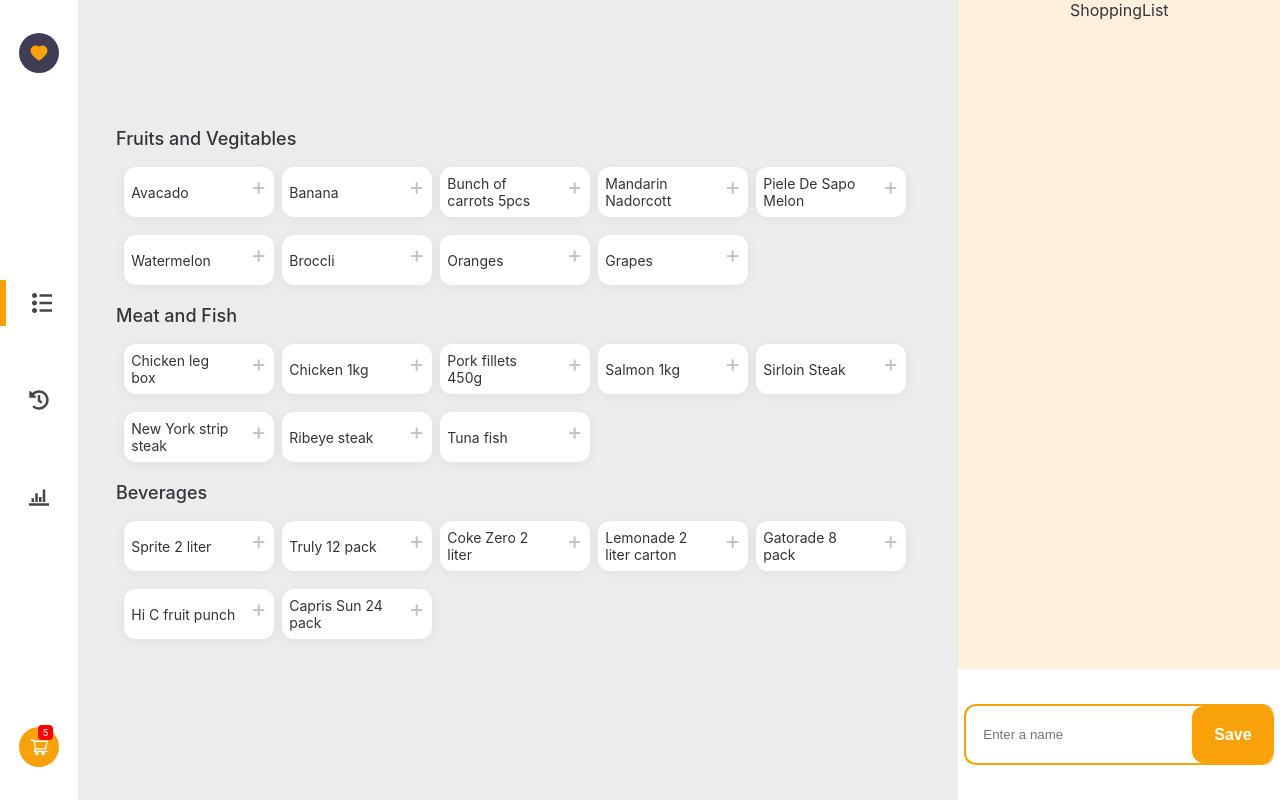
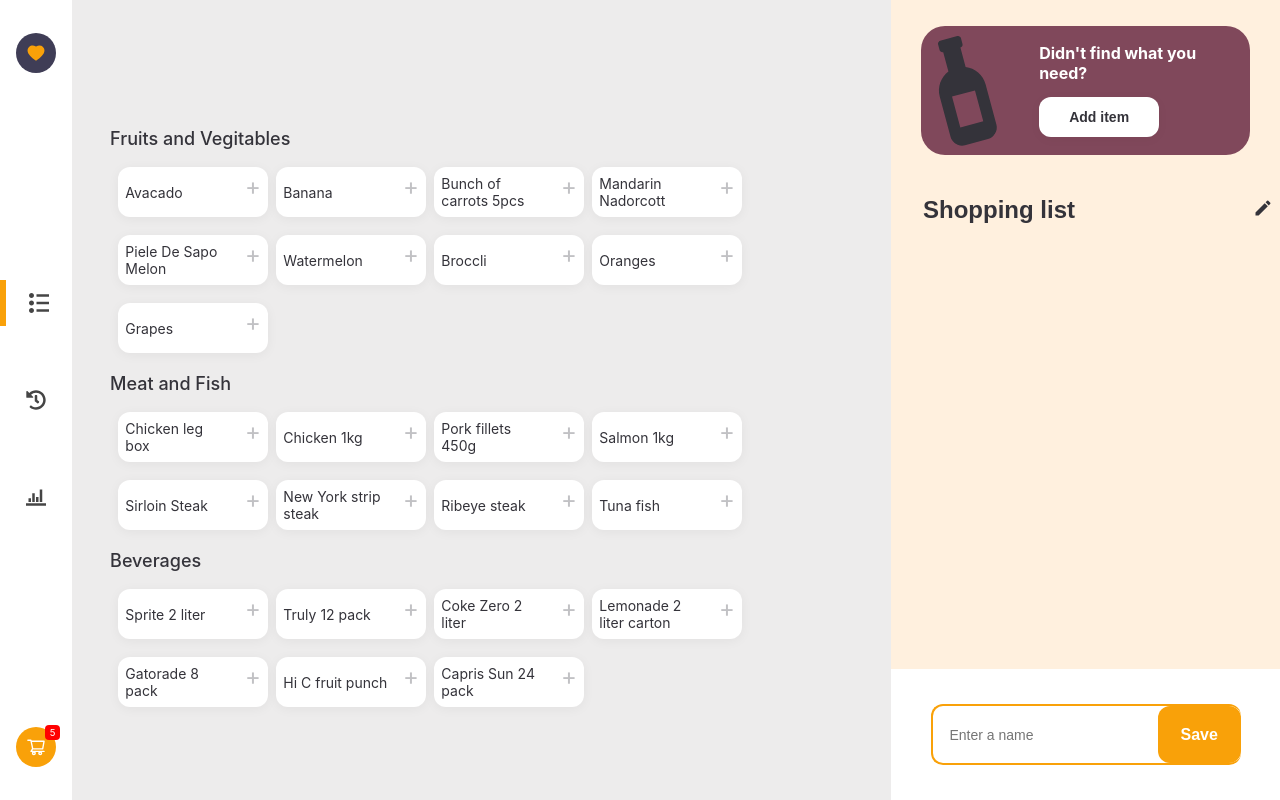
Before and after one commit to ZounMedia/shoppingify, a Next.js app in the folder client/: page / in a window 1280 px wide. Built offline with nearby package versions, Linux system fonts and the light colour scheme.

Commit message:
add ShoppingtListHeader component/styles

```diff
--- a/client/src/common/components/shopping-list/ShoppingList.tsx
+++ b/client/src/common/components/shopping-list/ShoppingList.tsx
@@ -1,10 +1,14 @@
 import { FC } from "react";
 import ShoppingListFooter from "./components/ShoppingListFooter";
+import ShoppingListHeader from "./components/ShoppingListHeader";
 import styles from "@styles/ShoppingList.module.scss";
+
 const ShoppingList: FC = () => {
   return (
     <div className={styles.container}>
-      ShoppingList
+      <div className={styles.itemsContainer}>
+        <ShoppingListHeader />
+      </div>
       <ShoppingListFooter />
     </div>
   );
--- /dev/null
+++ b/client/src/common/components/shopping-list/components/ShoppingListHeader.tsx
@@ -0,0 +1,43 @@
+import { FC, useState } from "react";
+
+import { FaWineBottle } from "react-icons/fa";
+import { MdModeEditOutline } from "react-icons/md";
+import { RiCheckFill } from "react-icons/ri";
+import styles from "@styles/ShoppingListHeader.module.scss";
+
+const ShoppingListHeader: FC = () => {
+  const [editTitle, setEditTitle] = useState(false);
+  const [title, setTitle] = useState("Shopping list");
+  return (
+    <div className={styles.container}>
+      <div className={styles.addItem}>
+        <div className={styles.headerIcon}>
+          <FaWineBottle size={95} />
+        </div>
+        <div className={styles.action}>
+          <span>Didn't find what you need?</span>
+          <button>Add item</button>
+        </div>
+      </div>
+      <div className={styles.itemTitle}>
+        <input
+          style={{ backgroundColor: `${editTitle ? "white" : ""}` }}
+          type="text"
+          value={title}
+          required
+          readOnly={!editTitle}
+          onChange={(e) => setTitle(e.target.value)}
+        ></input>
+        <div className={styles.edit} onClick={() => setEditTitle(!editTitle)}>
+          {editTitle ? (
+            <RiCheckFill size={25} color="#f9a109" />
+          ) : (
+            <MdModeEditOutline size={20} />
+          )}
+        </div>
+      </div>
+    </div>
+  );
+};
+
+export default ShoppingListHeader;
--- a/client/src/common/styles/ShoppingLIstFooter.module.scss
+++ b/client/src/common/styles/ShoppingLIstFooter.module.scss
@@ -25,6 +25,8 @@
       height: 100%;
       width: 223px;
       border: none;
+      font-size: 14px;
+      font-weight: 500;
       margin-left: 15px;
       &:active,
       &::after,
@@ -42,6 +44,9 @@
       font-size: 16px;
       color: white;
       border: none;
+      &:hover {
+        cursor: pointer;
+      }
     }
   }
 }
--- a/client/src/common/styles/ShoppingList.module.scss
+++ b/client/src/common/styles/ShoppingList.module.scss
@@ -1,16 +1,21 @@
 @import "./constants.module.scss";
 
 .container {
-  height: 100%;
+  height: 100vh;
   width: 389px;
   display: flex;
   flex-direction: column;
   align-items: center;
   position: relative;
   right: 0%;
-  // border: 0.2px solid black;
   box-shadow: 5px 0 5px -5px $secondary;
   background-color: $secondary-background;
+
+  .itemsContainer {
+    height: 100%;
+    width: 100%;
+    overflow-y: auto;
+  }
 
   @media (max-width: $tablet) {
     display: none;
--- /dev/null
+++ b/client/src/common/styles/ShoppingListHeader.module.scss
@@ -0,0 +1,88 @@
+@import "./constants.module.scss";
+
+.container {
+  display: flex;
+  flex-direction: column;
+  justify-content: center;
+  align-items: center;
+  height: 250px;
+  width: 100%;
+  padding: 30px;
+
+  .addItem {
+    display: flex;
+    justify-content: space-between;
+    width: 100%;
+    height: 130px;
+    padding: 10px;
+    background-color: $purple;
+    border-radius: 24px;
+    margin-bottom: 40px;
+
+    .headerIcon {
+      width: 34%;
+      margin: 10px 0 0 -15px;
+      svg {
+        transform: rotate(-60deg);
+      }
+    }
+
+    .action {
+      width: 65%;
+      display: flex;
+      flex-direction: column;
+      justify-content: space-around;
+      color: $white;
+      font-weight: 700;
+
+      button {
+        height: 40px;
+        width: 120px;
+        background: $white;
+        box-shadow: 0px 2px 12px rgba(0, 0, 0, 0.04);
+        border-radius: 12px;
+        border: none;
+        color: $text;
+        font-weight: 700;
+        font-size: 14px;
+        &:hover {
+          cursor: pointer;
+        }
+      }
+    }
+  }
+
+  .itemTitle {
+    height: 30px;
+    width: 100%;
+    display: flex;
+    justify-content: space-between;
+    align-items: center;
+
+    input {
+      height: 100%;
+      border: none;
+      background-color: transparent;
+      font-size: 24px;
+      color: $text;
+      font-weight: 700;
+      &.edit {
+        background-color: $white;
+      }
+      &:focus,
+      &::after {
+        border: none;
+        outline: none;
+      }
+    }
+
+    .edit {
+      width: 30px;
+      svg {
+        &:hover {
+          cursor: pointer;
+        }
+      }
+    }
+  }
+}
--- a/client/src/common/styles/SideNav.module.scss
+++ b/client/src/common/styles/SideNav.module.scss
@@ -40,6 +40,10 @@
         border-radius: 0px 4px 4px 0px;
         border-left: 6px solid $primary;
       }
+
+      &:hover {
+        cursor: pointer;
+      }
     }
   }
 
@@ -52,6 +56,9 @@
     margin-bottom: 33px;
     background-color: $primary;
     border-radius: 50%;
+    &:hover {
+      cursor: pointer;
+    }
 
     .quantity {
       display: flex;
@@ -73,5 +80,11 @@
 @media (min-width: $desktop) {
   .container {
     width: 93.92px;
+
+    .cart {
+      .quantity {
+        left: 45px;
+      }
+    }
   }
 }
--- a/client/src/common/styles/constants.module.scss
+++ b/client/src/common/styles/constants.module.scss
@@ -7,6 +7,7 @@ $white: white;
 $lightgrey: #c1c1c4;
 $red: red;
 $text: #34333a;
+$purple: #80485b;
 
 $mobile: 400px;
 $tablet: 768px;
```
